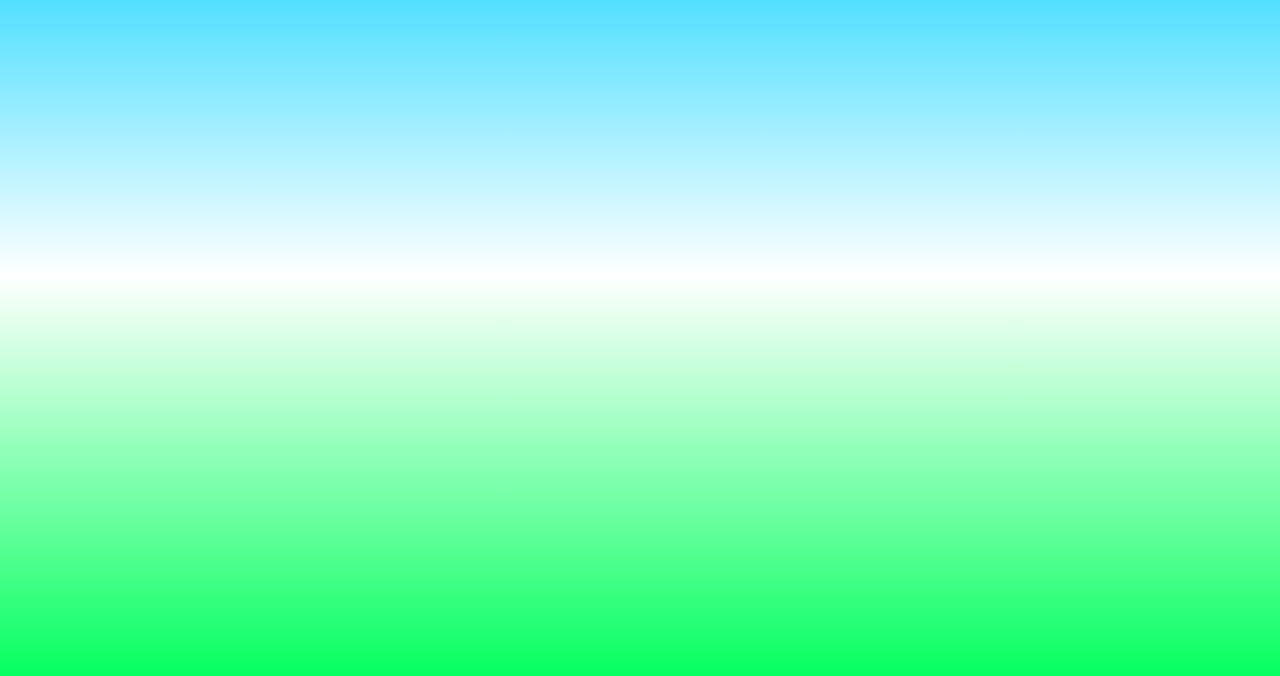
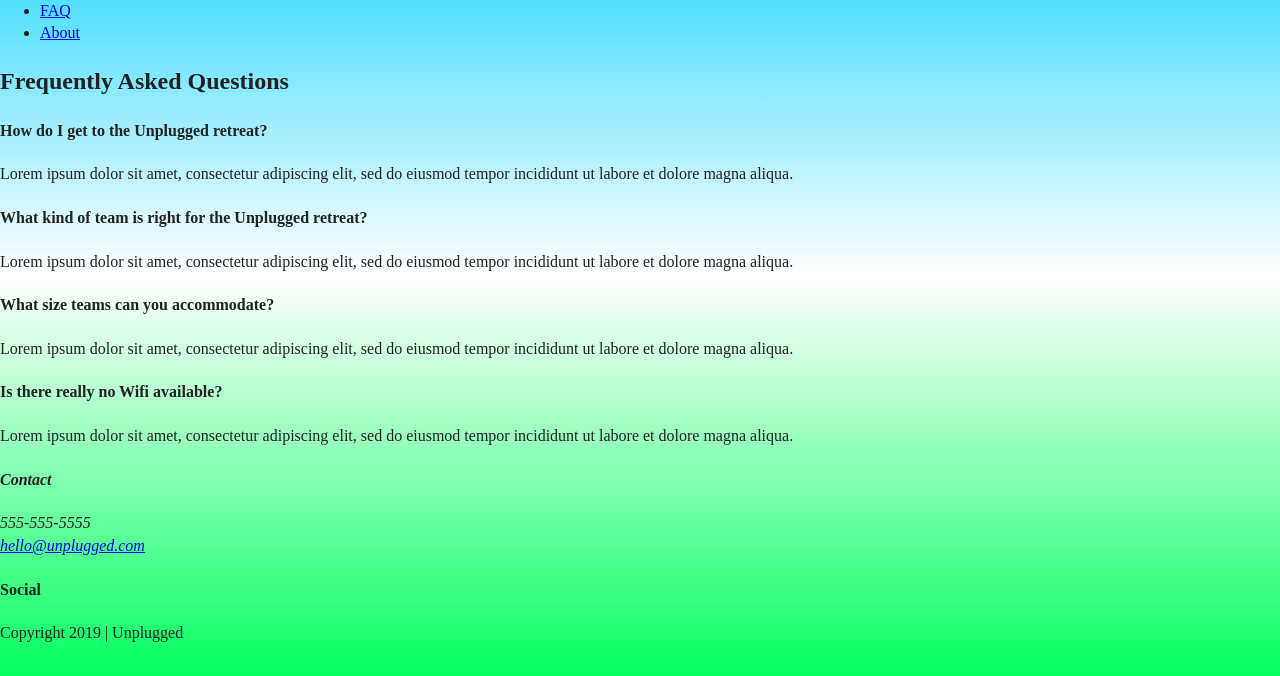
Before and after one commit to shalynp/unplugged-retreat, a website: page faq/index.html in a window 1280 px wide. Shown: the part 124-800 px from the top of the page. Drawn offline with Linux system fonts and the light colour scheme.

Commit message:
Added faq page.

```diff
--- a/faq/index.html
+++ b/faq/index.html
@@ -23,9 +23,85 @@
 </head>
 
 <body>
+    <header>
+      <div class="content-wrapper">
+        <a href="#">
+          <img src="../img/unpluggedlogo.png" alt="unplugged logo">
+        </a>
+        <div class="header-divider"></div>
+          <nav>
+            <ul>
+              <li><a href="index.html">FAQ</a></li>
+              <li><a href="../about/index.html" target="_blank">About</a></li>
+            </ul>
+          </nav>
+      </div>
+    </header>
+
+    <main class="faq">
+      <div class="content-wrapper">
+          <h2>Frequently Asked Questions</h2>
+              <div class="faq-content">
+              <h4> How do I get to the Unplugged retreat?</h4>
+              <p>
+                Lorem ipsum dolor sit amet, consectetur adipiscing elit, sed do eiusmod tempor incididunt ut labore et dolore magna aliqua.
+              </p>
+              </div>
+              <div class="faq-content">
+              <h4> What kind of team is right for the Unplugged retreat?</h4>
+              <p>
+                Lorem ipsum dolor sit amet, consectetur adipiscing elit, sed do eiusmod tempor incididunt ut labore et dolore magna aliqua.
+              </p>
+              </div>
+              <div class="faq-content">
+              <h4> What size teams can you accommodate?</h4>
+              <p>
+                Lorem ipsum dolor sit amet, consectetur adipiscing elit, sed do eiusmod tempor incididunt ut labore et dolore magna aliqua.
+              </p>
+              </div>
+              <div class="faq-content">
+                <h4> Is there really no Wifi available?</h4>
+                <p>
+                  Lorem ipsum dolor sit amet, consectetur adipiscing elit, sed do eiusmod tempor incididunt ut labore et dolore magna aliqua.
+                </p>
+              </div>
+      </div> <!-- faq content-wrapper ends here -->
+    </main>
+
+    <footer>
+        <div class="content-wrapper">
+          <div class="footer-content">
+            <div class="contact">
+              <address>
+                <h4>Contact</h4>
+                <p>
+                  555-555-5555</br>
+                  <a href="mailto:hello@unplugged.com">hello@unplugged.com</a>
+                </p>
+              </address>
+            </div> <!-- contact ends here     -->
+            <div class="social">
+              <h4>Social</h4>
+              <div class="social-icons">
+                  <p>
+                    <a href="https://www.facebook.com/yoursite" target="_blank"></a>
+                  </p>
+                  <p>
+                    <a href="https://www.twitter.com/yoursite" target="_blank"></a>
+                  </p>
+                  <p>
+                    <a href="https://www.intagram.com/yoursite" target="_blank"></a>
+                  </p>
+              </div>
+            </div> <!-- social ends here     -->
+        </div> <!-- footer-content ends here  -->
+      </div> <!-- footer content-wrapper ends here  -->
+      <div class="copyright">
+        <p>Copyright 2019 | Unplugged</p>
+      </div>
+    </footer>
 
   <!-- Add your site or application content here -->
-  <p>Hello world! This is HTML5 Boilerplate.</p>
   <script src="../js/vendor/modernizr-3.11.2.min.js"></script>
   <script src="../js/plugins.js"></script>
   <script src="../js/main.js"></script>
```
Also changed, not shown: about/index.html (+1 -1 lines).
